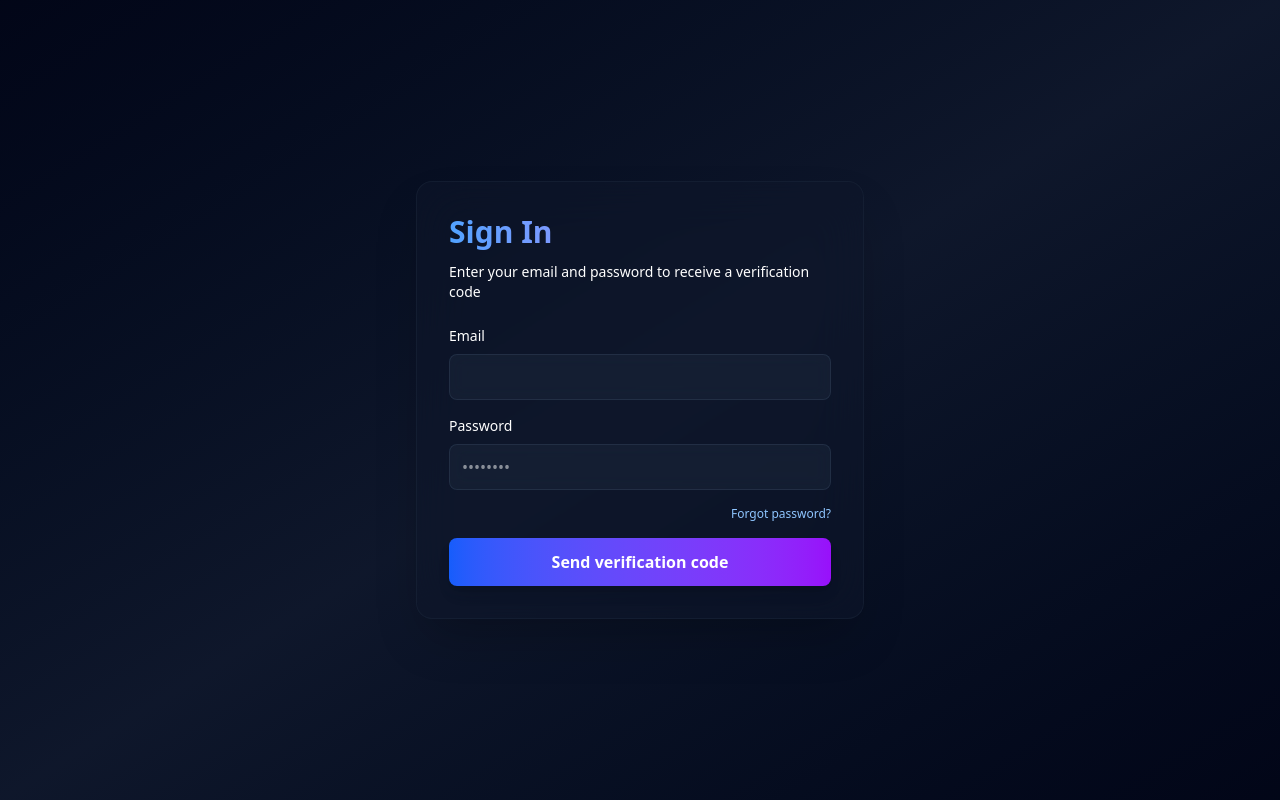
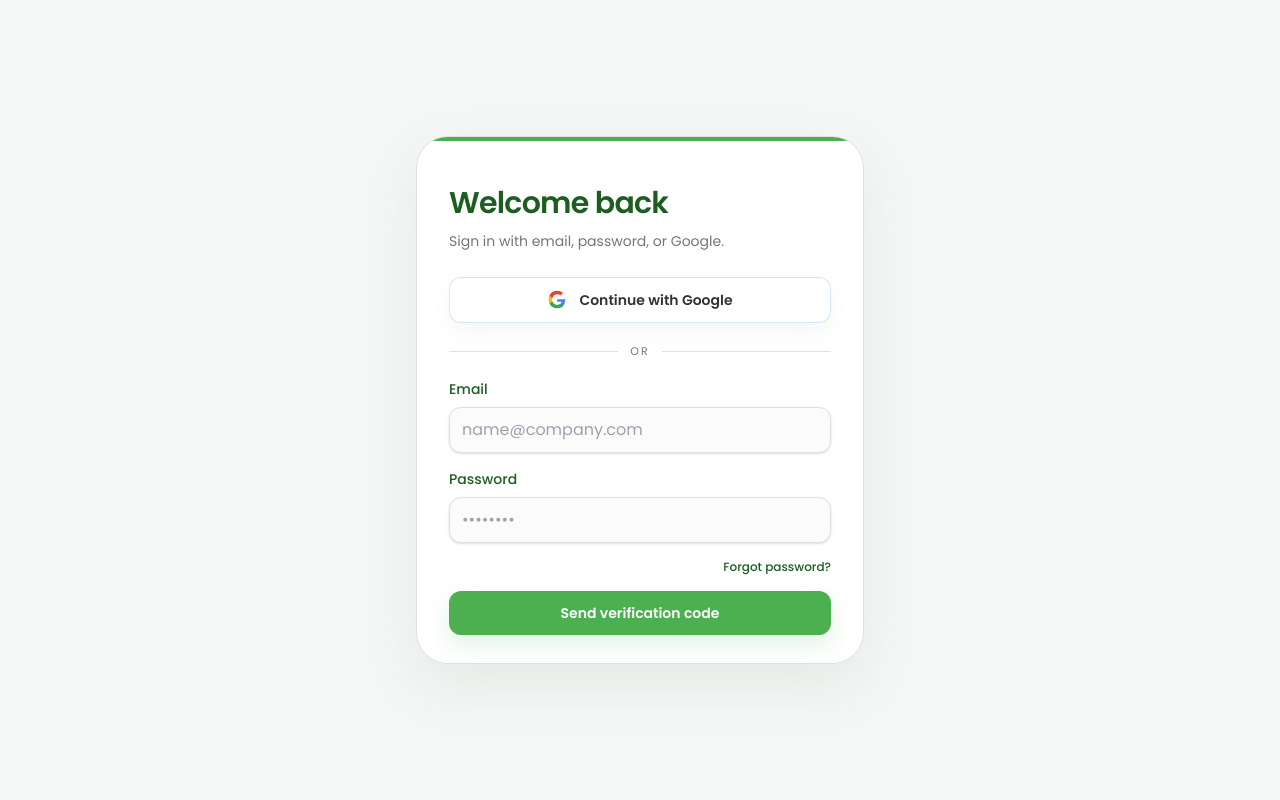
Before and after one commit to AavashThapa00/QA-BBT-Project, a Next.js app: page /login in a window 1280 px wide. Built offline with nearby package versions, Linux system fonts and the light colour scheme; no server answers.

Commit message:
feat: Update global styles and implement Poppins font for improved UI consistency

```diff
--- a/app/globals.css
+++ b/app/globals.css
@@ -1,19 +1,39 @@
 @import "tailwindcss";
 
 :root {
-  --background: #0f172a;
-  --foreground: #f1f5f9;
-  --focus-ring: #60a5fa;
-  --scrollbar-track: #1e293b;
-  --scrollbar-thumb: #475569;
-  --scrollbar-thumb-hover: #64748b;
-  --primary: #3b82f6;
-  --primary-dark: #1e40af;
-  --accent: #06b6d4;
-  --success: #10b981;
-  --warning: #f59e0b;
-  --danger: #ef4444;
-  --font-sans: var(--font-geist-sans);
+  --page-background: #F5F7F6;
+  --surface: #FFFFFF;
+  --surface-soft: #FAFBFA;
+  --border-color: #E0E0E0;
+  --heading-color: #1B5E20;
+  --text-color: #333333;
+  --muted-color: #757575;
+  --primary-color: #4CAF50;
+  --primary-hover-color: #43A047;
+  --accent-color: #A5D6A7;
+  --success-color: #4CAF50;
+  --warning-color: #FB8C00;
+  --danger-color: #E53935;
+  --info-color: #1E88E5;
+  --secondary-color: #8E24AA;
+  --chart-positive-color: #4CAF50;
+  --chart-negative-color: #E53935;
+  --chart-neutral-color: #1E88E5;
+  --chart-attention-color: #FB8C00;
+  --chart-secondary-color: #8E24AA;
+  --background: var(--page-background);
+  --foreground: var(--text-color);
+  --focus-ring: #43A047;
+  --scrollbar-track: #E8EFE9;
+  --scrollbar-thumb: #A5D6A7;
+  --scrollbar-thumb-hover: #4CAF50;
+  --primary: #4CAF50;
+  --primary-dark: #1B5E20;
+  --accent: #A5D6A7;
+  --success: #4CAF50;
+  --warning: #FB8C00;
+  --danger: #E53935;
+  --font-sans: "Poppins";
   --font-mono: var(--font-geist-mono);
 }
 
@@ -29,6 +49,10 @@ textarea {
   transition: color 180ms ease, background-color 180ms ease, border-color 180ms ease, box-shadow 180ms ease;
 }
 
+button:not(:disabled) {
+  cursor: pointer;
+}
+
 html {
   scroll-behavior: smooth;
 }
@@ -36,12 +60,12 @@ html {
 body {
   background: var(--background);
   color: var(--foreground);
-  font-family: ui-sans-serif, system-ui, -apple-system, BlinkMacSystemFont, "Segoe UI", Roboto, "Helvetica Neue", Arial, "Noto Sans", sans-serif;
+  font-family: "Poppins", ui-sans-serif, system-ui, -apple-system, BlinkMacSystemFont, "Segoe UI", Roboto, "Helvetica Neue", Arial, "Noto Sans", sans-serif;
   line-height: 1.5;
 }
 
 ::selection {
-  background: rgba(37, 99, 235, 0.22);
+  background: rgba(76, 175, 80, 0.18);
 }
 
 :focus-visible {
--- a/app/layout.tsx
+++ b/app/layout.tsx
@@ -1,11 +1,11 @@
 import type { Metadata } from "next";
-import { Geist, Geist_Mono } from "next/font/google";
+import { Geist_Mono, Poppins } from "next/font/google";
 import "./globals.css";
 import Navigation from "./components/common/Navigation";
 
-const geistSans = Geist({
-  variable: "--font-geist-sans",
+const poppins = Poppins({
   subsets: ["latin"],
+  weight: ["400", "500", "600", "700"],
 });
 
 const geistMono = Geist_Mono({
@@ -26,7 +26,7 @@ export default function RootLayout({
   return (
     <html lang="en" className="dark">
       <body
-        className={`${geistSans.variable} ${geistMono.variable} antialiased bg-slate-950`}
+        className={`${poppins.className} ${geistMono.variable} antialiased bg-slate-950`}
       >
         <Navigation />
         {children}
--- a/app/login/page.tsx
+++ b/app/login/page.tsx
@@ -8,13 +8,25 @@ import {
   verifyLoginCodeAction,
 } from "@/app/actions/auth";
 
+type AuthState = {
+  success?: boolean;
+  message?: string;
+  challengeId?: string;
+  email?: string;
+  code?: string;
+};
+
+const fieldClassName =
+  "w-full rounded-xl border border-(--border-color) bg-(--surface-soft) px-3 py-2.5 text-(--text-color) shadow-sm transition-colors duration-200 placeholder:text-[#9CA3AF] focus:border-(--primary-color) focus:outline-none focus:ring-2 focus:ring-(--primary-color)/20";
+
 function CredentialsSubmitButton() {
   const { pending } = useFormStatus();
+
   return (
     <button
       type="submit"
       disabled={pending}
-      className="w-full bg-gradient-to-r from-blue-600 to-purple-600 hover:from-blue-700 hover:to-purple-700 text-white font-semibold py-3 rounded-lg transition-all duration-300 disabled:opacity-60 disabled:cursor-not-allowed shadow-lg hover:shadow-blue-500/50 transform hover:scale-105 active:scale-95"
+      className="w-full cursor-pointer rounded-xl bg-(--primary-color) px-4 py-3 text-sm font-semibold text-white shadow-[0_10px_24px_rgba(76,175,80,0.16)] transition-colors duration-200 hover:bg-(--primary-hover-color) disabled:cursor-not-allowed disabled:opacity-60"
     >
       {pending ? "Sending code..." : "Send verification code"}
     </button>
@@ -23,14 +35,50 @@ function CredentialsSubmitButton() {
 
 function VerifySubmitButton() {
   const { pending } = useFormStatus();
+
   return (
     <button
       type="submit"
       disabled={pending}
-      className="w-full bg-gradient-to-r from-blue-600 to-purple-600 hover:from-blue-700 hover:to-purple-700 text-white font-semibold py-3 rounded-lg transition-all duration-300 disabled:opacity-60 disabled:cursor-not-allowed shadow-lg hover:shadow-blue-500/50 transform hover:scale-105 active:scale-95"
+      className="w-full cursor-pointer rounded-xl bg-(--primary-color) px-4 py-3 text-sm font-semibold text-white shadow-[0_10px_24px_rgba(76,175,80,0.16)] transition-colors duration-200 hover:bg-(--primary-hover-color) disabled:cursor-not-allowed disabled:opacity-60"
     >
       {pending ? "Verifying..." : "Verify and sign in"}
     </button>
+  );
+}
+
+function GoogleIcon() {
+  return (
+    <svg aria-hidden="true" viewBox="0 0 24 24" className="h-5 w-5">
+      <path
+        fill="#4285F4"
+        d="M21.35 11.1h-9.17v2.98h5.27c-.23 1.3-.97 2.4-2.08 3.13v2.6h3.37c1.97-1.82 3.1-4.5 3.1-7.72 0-.74-.07-1.45-.2-2.1z"
+      />
+      <path
+        fill="#34A853"
+        d="M12.18 22c2.8 0 5.15-.93 6.87-2.52l-3.37-2.6c-.93.62-2.12.99-3.5.99-2.69 0-4.97-1.82-5.78-4.27H2.91v2.68A10 10 0 0 0 12.18 22z"
+      />
+      <path
+        fill="#FBBC05"
+        d="M6.4 13.6c-.2-.62-.32-1.28-.32-1.96s.12-1.34.32-1.96V7H2.91A10 10 0 0 0 2 11.64c0 1.61.38 3.14.91 4.64l3.49-2.68z"
+      />
+      <path
+        fill="#EA4335"
+        d="M12.18 5.02c1.52 0 2.9.52 4 1.56l2.99-2.99C17.32 1.9 14.97 1 12.18 1A10 10 0 0 0 2.91 7l3.49 2.68C7.21 6.84 9.49 5.02 12.18 5.02z"
+      />
+    </svg>
+  );
+}
+
+function GoogleContinueButton() {
+  return (
+    <a
+      href="/api/auth/google/start"
+      className="flex w-full items-center justify-center gap-3 rounded-xl border border-[rgba(66,133,244,0.22)] bg-[rgba(255,255,255,0.96)] px-4 py-3 text-sm font-semibold text-(--text-color) shadow-[0_8px_20px_rgba(27,94,32,0.05)] transition-all duration-200 hover:border-[rgba(66,133,244,0.38)] hover:bg-white hover:shadow-[0_12px_28px_rgba(27,94,32,0.08)]"
+    >
+      <GoogleIcon />
+      Continue with Google
+    </a>
   );
 }
 
@@ -40,25 +88,22 @@ export default function LoginPage() {
   const [loginEmail, setLoginEmail] = useState("");
   const [devCode, setDevCode] = useState<string | null>(null);
 
-  const [requestState, requestAction] = useActionState(
-    async (
-      _prevState: { success?: boolean; message?: string; challengeId?: string; email?: string; code?: string } | null,
-      formData: FormData
-    ) => {
-      return requestLoginCodeAction(formData);
-    },
-    null
-  );
+  const [requestState, requestAction] = useActionState<
+    AuthState | null,
+    FormData
+  >(async (_prevState, formData) => requestLoginCodeAction(formData), null);
 
-  const [verifyState, verifyAction] = useActionState(
-    async (_prevState: { success?: boolean; message?: string } | null, formData: FormData) => {
-      return verifyLoginCodeAction(formData);
-    },
-    null
-  );
+  const [verifyState, verifyAction] = useActionState<
+    AuthState | null,
+    FormData
+  >(async (_prevState, formData) => verifyLoginCodeAction(formData), null);
 
   useEffect(() => {
-    if (requestState?.success && requestState.challengeId && requestState.email) {
+    if (
+      requestState?.success &&
+      requestState.challengeId &&
+      requestState.email
+    ) {
       setChallengeId(requestState.challengeId);
       setLoginEmail(requestState.email);
       setDevCode(requestState.code || null);
@@ -74,52 +119,66 @@ export default function LoginPage() {
   }, [loginEmail]);
 
   return (
-    <div className="min-h-screen bg-gradient-to-br from-slate-950 via-slate-900 to-slate-950 flex items-center justify-center p-6 overflow-hidden relative">
-      {/* Animated Background */}
-      <div className="fixed inset-0 opacity-30 -z-10">
-        <div className="absolute top-1/4 left-0 w-96 h-96 bg-blue-600 rounded-full mix-blend-multiply filter blur-3xl animate-blob"></div>
-        <div className="absolute bottom-1/4 right-0 w-96 h-96 bg-purple-600 rounded-full mix-blend-multiply filter blur-3xl animate-blob" style={{ animationDelay: '2s' }}></div>
+    <div className="min-h-screen bg-(--page-background) px-6 py-10">
+      <div className="mx-auto flex min-h-[calc(100vh-5rem)] w-full max-w-md items-center justify-center">
+        <div className="w-full overflow-hidden rounded-4xl border border-(--border-color) bg-[rgba(255,255,255,0.96)] shadow-[0_22px_60px_rgba(27,94,32,0.08)]">
+          <div className="h-1 bg-(--primary-color)" />
+          <div className="px-8 py-7">
+            <h1 className="mt-4 text-3xl font-semibold tracking-tight text-(--heading-color)">
+              Welcome back
+            </h1>
+            <p className="mt-2 text-sm leading-6 text-(--muted-color)">
+              Sign in with email, password, or Google.
+            </p>
+
+            <div className="mt-6">
+              <GoogleContinueButton />
             </div>
 
-      <div className="w-full max-w-md backdrop-blur-xl bg-slate-900/50 border border-slate-800/50 rounded-2xl p-8 shadow-2xl animate-in fade-in zoom-in duration-500">
-        <h1 className="text-3xl font-bold bg-gradient-to-r from-blue-400 to-purple-400 bg-clip-text text-transparent">Sign In</h1>
-        <p className="text-slate-400 mt-3 text-sm">
-          {step === "credentials"
-            ? "Enter your email and password to receive a verification code"
-            : "Enter the verification code sent to your email"}
-        </p>
+            <div className="my-5 flex items-center gap-3 text-[11px] uppercase tracking-[0.2em] text-(--muted-color)">
+              <span className="h-px flex-1 bg-(--border-color)" />
+              <span>or</span>
+              <span className="h-px flex-1 bg-(--border-color)" />
+            </div>
 
             {step === "credentials" ? (
-          <form action={requestAction} className="mt-6 space-y-4">
+              <form action={requestAction} className="space-y-4">
                 <div>
-              <label className="block text-sm text-slate-300 mb-2">Email</label>
+                  <label className="mb-2 block text-sm font-medium text-(--heading-color)">
+                    Email
+                  </label>
                   <input
                     name="email"
                     type="email"
                     required
-                className="w-full bg-slate-800/50 border border-slate-700/50 text-white rounded-lg px-3 py-2.5 focus:outline-none focus:ring-2 focus:ring-blue-500 focus:border-blue-500 backdrop-blur-sm transition-all duration-200"
+                    className={fieldClassName}
+                    placeholder="name@company.com"
                   />
                 </div>
 
                 <div>
-              <label className="block text-sm text-slate-300 mb-2">Password</label>
+                  <label className="mb-2 block text-sm font-medium text-(--heading-color)">
+                    Password
+                  </label>
                   <input
                     name="password"
                     type="password"
                     required
-                className="w-full bg-slate-800/50 border border-slate-700/50 text-white rounded-lg px-3 py-2.5 focus:outline-none focus:ring-2 focus:ring-blue-500 focus:border-blue-500 backdrop-blur-sm transition-all duration-200"
+                    className={fieldClassName}
                     placeholder="••••••••"
                   />
                 </div>
 
                 {requestState?.message && !requestState.success && (
-              <div className="text-sm text-red-400 bg-red-900/20 border border-red-700/50 rounded-lg p-3 animate-in fade-in">{requestState.message}</div>
+                  <div className="rounded-xl border border-[rgba(229,57,53,0.18)] bg-[rgba(229,57,53,0.08)] p-3 text-sm text-(--danger-color)">
+                    {requestState.message}
+                  </div>
                 )}
 
                 <div className="flex justify-end">
                   <Link
                     href="/forgot-password"
-                className="text-xs text-blue-300 hover:text-blue-200 transition-colors"
+                    className="text-xs font-medium text-(--heading-color) transition-colors hover:text-(--primary-color)"
                   >
                     Forgot password?
                   </Link>
@@ -128,15 +187,20 @@ export default function LoginPage() {
                 <CredentialsSubmitButton />
               </form>
             ) : (
-          <form action={verifyAction} className="mt-6 space-y-4">
+              <form action={verifyAction} className="space-y-4">
                 <input type="hidden" name="challengeId" value={challengeId} />
 
-            <div className="text-xs text-slate-400 bg-slate-800/40 border border-slate-700/60 rounded-lg p-3">
-              Code sent to <span className="text-slate-200">{maskedEmail}</span>
+                <div className="rounded-xl border border-[rgba(76,175,80,0.18)] bg-[rgba(165,214,167,0.12)] p-3 text-sm text-(--muted-color)">
+                  We sent a code to{" "}
+                  <span className="font-semibold text-(--heading-color)">
+                    {maskedEmail}
+                  </span>
                 </div>
 
                 <div>
-              <label className="block text-sm text-slate-300 mb-2">Verification code</label>
+                  <label className="mb-2 block text-sm font-medium text-(--heading-color)">
+                    Verification code
+                  </label>
                   <input
                     name="code"
                     type="text"
@@ -145,22 +209,29 @@ export default function LoginPage() {
                     minLength={6}
                     maxLength={6}
                     required
-                className="w-full bg-slate-800/50 border border-slate-700/50 text-white rounded-lg px-3 py-2.5 focus:outline-none focus:ring-2 focus:ring-blue-500 focus:border-blue-500 backdrop-blur-sm transition-all duration-200 tracking-[0.3em] text-center"
+                    className={`${fieldClassName} text-center tracking-[0.3em]`}
                     placeholder="123456"
                   />
                 </div>
 
                 {verifyState?.message && (
-              <div className="text-sm text-red-400 bg-red-900/20 border border-red-700/50 rounded-lg p-3 animate-in fade-in">{verifyState.message}</div>
+                  <div className="rounded-xl border border-[rgba(229,57,53,0.18)] bg-[rgba(229,57,53,0.08)] p-3 text-sm text-(--danger-color)">
+                    {verifyState.message}
+                  </div>
                 )}
 
                 {requestState?.success && requestState.message && (
-              <div className="text-sm text-emerald-300 bg-emerald-900/20 border border-emerald-700/50 rounded-lg p-3 animate-in fade-in">{requestState.message}</div>
+                  <div className="rounded-xl border border-[rgba(76,175,80,0.18)] bg-[rgba(76,175,80,0.08)] p-3 text-sm text-(--heading-color)">
+                    {requestState.message}
+                  </div>
                 )}
 
                 {devCode && (
-              <div className="text-xs text-amber-200 bg-amber-900/20 border border-amber-700/50 rounded-lg p-3">
-                Development code: <span className="font-semibold">{devCode}</span>
+                  <div className="rounded-xl border border-[rgba(251,140,0,0.18)] bg-[rgba(251,140,0,0.08)] p-3 text-xs text-(--warning-color)">
+                    Development code:{" "}
+                    <span className="font-semibold text-(--warning-color)">
+                      {devCode}
+                    </span>
                   </div>
                 )}
 
@@ -173,7 +244,7 @@ export default function LoginPage() {
                     setChallengeId("");
                     setDevCode(null);
                   }}
-              className="w-full text-sm text-slate-300 hover:text-white border border-slate-700/70 hover:border-slate-600 rounded-lg py-2.5 transition-colors"
+                  className="w-full cursor-pointer rounded-xl border border-(--border-color) py-2.5 text-sm font-medium text-(--heading-color) transition-colors hover:border-(--primary-color) hover:bg-[rgba(165,214,167,0.12)]"
                 >
                   Use different credentials
                 </button>
@@ -181,5 +252,7 @@ export default function LoginPage() {
             )}
           </div>
         </div>
+      </div>
+    </div>
   );
 }
--- /dev/null
+++ b/global.d.ts
@@ -0,0 +1 @@
+declare module "*.css";
```
Also changed, not shown: 1 other file (tests, documents, lock files or other folders). Lines whose indentation alone changed are shown as unchanged.
